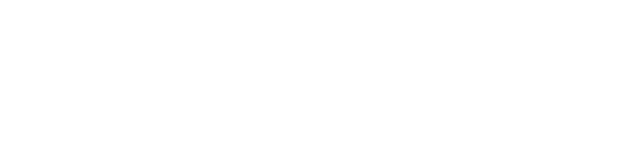
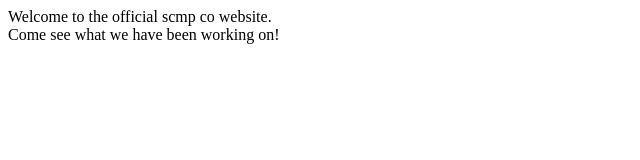
Before and after one commit to SCMPCo/SCMPCo.github.io, a plain HTML site: page index.html in a window 1280 px wide. Shown: the whole page, without its empty margins (0-640 px from the left). Drawn offline with Linux system fonts and the light colour scheme.

Commit message:
added text

```diff
--- a/index.html
+++ b/index.html
@@ -1 +1,7 @@
 <title>SCMP Co.</Title>
+<header>
+  Welcome to the official scmp co website.
+</header>
+<head>
+  Come see what we have been working on!
+</head>
```
